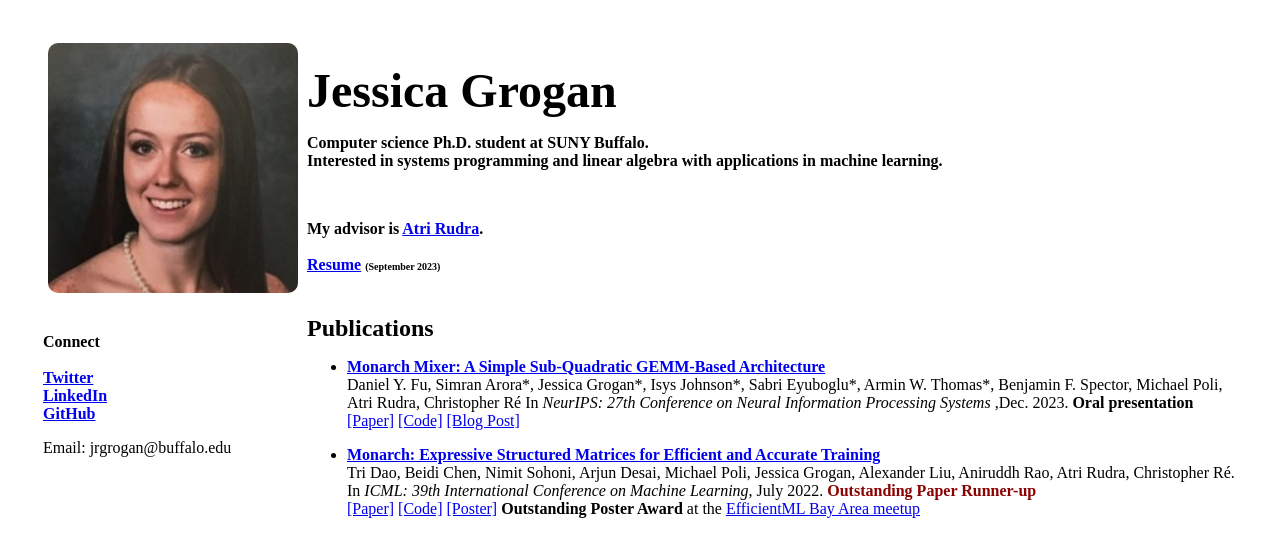
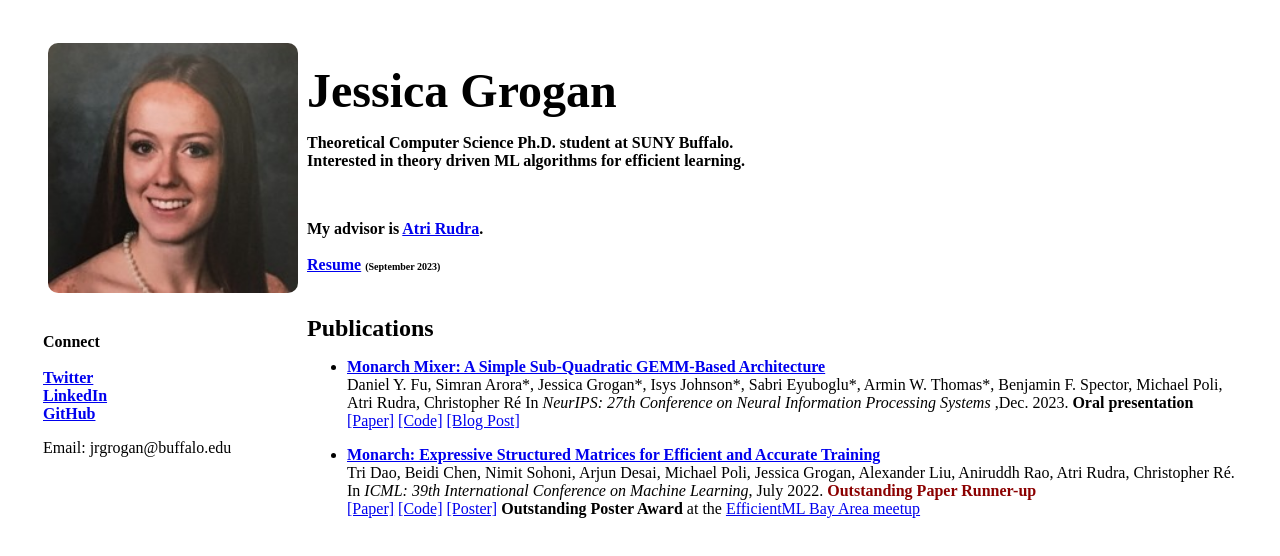
Before and after one commit to JessicaGrogan/JessicaGrogan.github.io, a plain HTML site: page index.html in a window 1280 px wide. Drawn offline with Linux system fonts and the light colour scheme.

Commit message:
Update index.html

```diff
--- a/index.html
+++ b/index.html
@@ -30,7 +30,7 @@
 <a href="http://www.buffalo.edu">University at Buffalo, The State University of New York</a><br></b>
 <p></p> -->
 
-<p>   Computer science Ph.D. student at SUNY Buffalo.<br> Interested in systems programming and linear algebra with applications in machine learning. </p> </p>
+<p> Theoretical Computer Science Ph.D. student at SUNY Buffalo.<br> Interested in theory driven ML algorithms for efficient learning. </p> </p>
 
 <p></p>
 <br>
```
